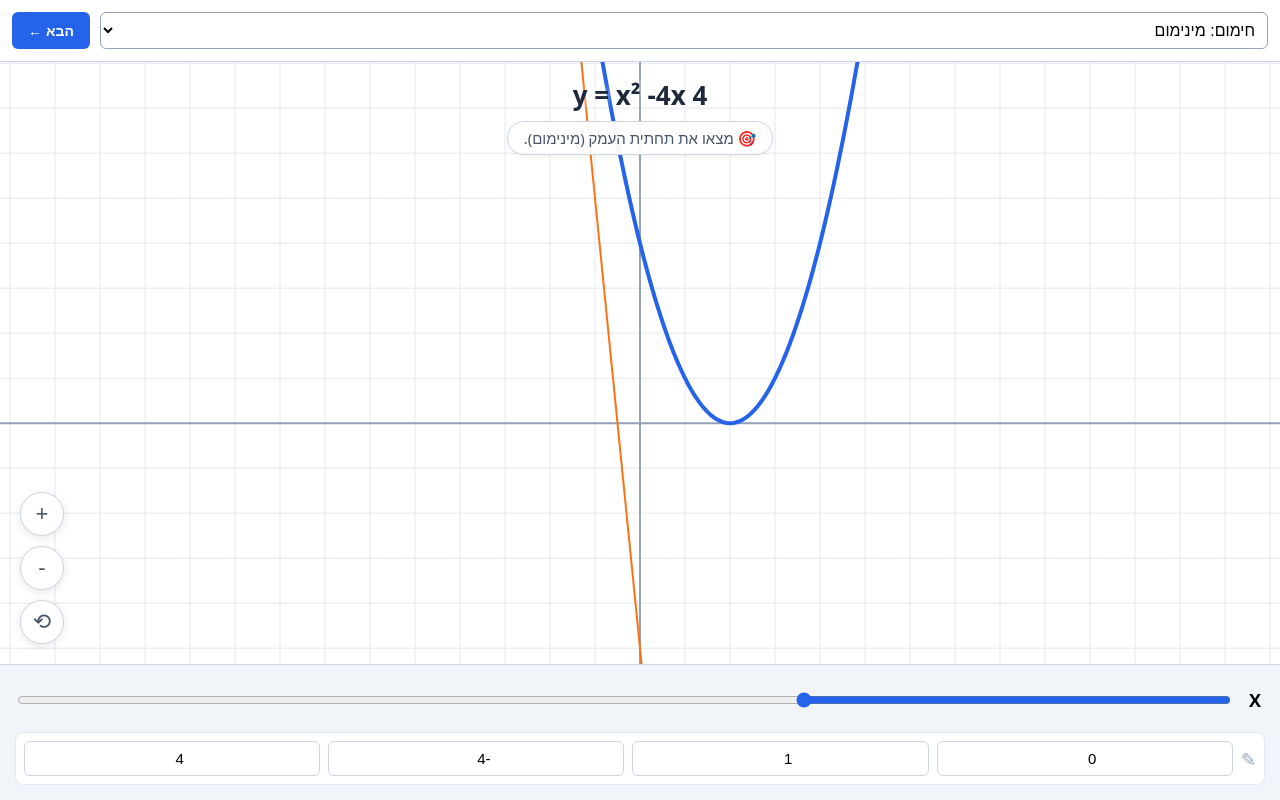
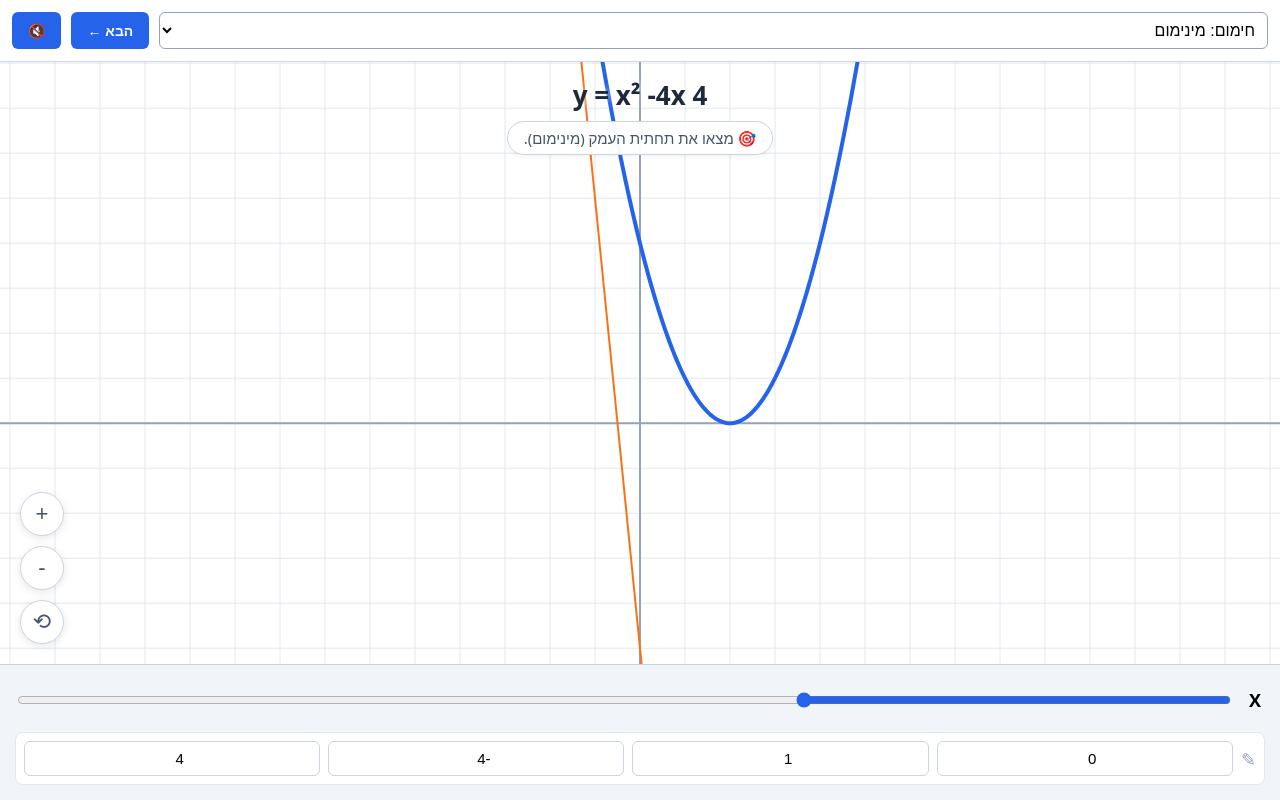
Before and after one commit to streamDragon/MATH_VISUAL_APP, a plain HTML site: page index.html in a window 1280 px wide. Drawn offline with Linux system fonts and the light colour scheme.

Commit message:
Update index.html

```diff
--- a/index.html
+++ b/index.html
@@ -13,6 +13,7 @@
     <header>
         <select id="qSelect" onchange="loadQuestionFromSelect()"></select>
         <button class="btn-nav" onclick="nextQuestion()">הבא &larr;</button>
+        <button class="btn-nav" id="btnSound" onclick="toggleMute()">🔇</button>
     </header>
 
     <main id="mainArea">
```
